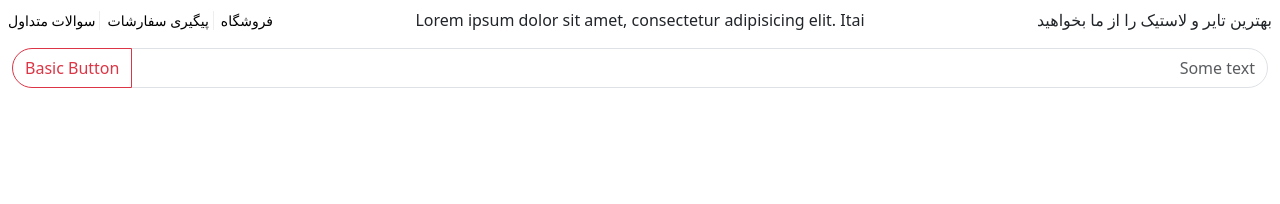
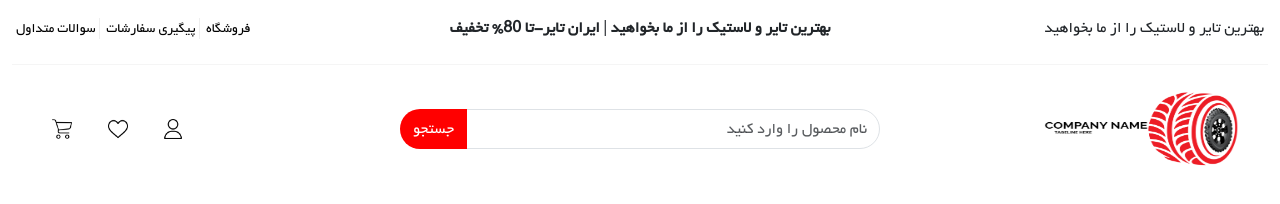
Before and after one commit to taara-r/tarahi-narm-afzar, a plain HTML site: page index.html in a window 1280 px wide. Drawn offline with Linux system fonts and the light colour scheme.

Commit message:
header end

```diff
--- a/index.html
+++ b/index.html
@@ -12,16 +12,16 @@
 </head>
 <body>
 <div class="container-fluid">
-    <header class="">
-        <div class="top-bar d-none  d-lg-block">
-            <div class="row ">
-                <div class="col p-2 my-auto  top-bar-size">
+    <header class="sticky-header">
+        <div class="top-bar d-none d-lg-block">
+            <div class="row p-2">
+                <div class="top-bar-right col p-2 my-auto  top-bar-size">
                     <p>
                         بهترین تایر و لاستیک را از ما بخواهید
                     </p>
                 </div>
-                <div class="col-6 row p-2 text-center justify-content-center top-bar-size">
-                    <p>Lorem ipsum dolor sit amet, consectetur adipisicing elit. Itai</p>
+                <div class="top-bar-center col-6 row p-2 text-center justify-content-center top-bar-size">
+                    <p>بهترین تایر و لاستیک را از ما بخواهید | ایران تایر-تا 80% تخفیف</p>
                 </div>
                 <div class="top-bar-left col text-end p-2 top-bar-size">
                     <a href="#">فروشگاه&nbsp;&nbsp;</a>
@@ -30,12 +30,59 @@
                 </div>
             </div>
         </div>
-        <div class="section-two">
-            <div class="input-group h-50 my-auto mx-auto">
+        <div class="header-mobile">
+            <div class="header-sz d-lg-none">
+                <div class=" header-top header-sz row  align-items-center">
+                    <div class="header-right col-3">
+                        <span class="header-menu ">&#9776;</span>
+                    </div>
+                    <div class="header-center text-center col-6">
+                        <img src="./assets/tire logo - Made with PosterMyWall.png" width="200" height="80" alt="">
+                    </div>
+                    <div class="header-left col-3 text-end ">
+                        <span class="shopping-cart "> <img src="./assets/icons/shopping-cart.png" width="20" height="20" alt=""></span>
+                    </div>
+                </div>
+                <div class="header-bottom-fix row align-items-center justify-content-center">
+                    <div class="col-3">
+                        <span class="user p-1 p-2"><img src="./assets/icons/menu (1).png" width="20" height="20" alt=""></span>
 
-                <input type="text" class="search form-control" placeholder="Some text">
-                <button class="btn search-button btn-outline-danger" type="button">Basic Button</button>
+                    </div>
+                    <div class="col-3">
+                        <span class="user p-1 p-2"><img src="./assets/icons/user.png" width="20" height="20" alt=""></span>
 
+                    </div>
+                    <div class="col-3">
+                        <span class="user p-1 p-2"><img src="./assets/icons/search-interface-symbol.png" width="20" height="20" alt=""></span>
+
+                    </div>
+                    <div class="col-3">
+                        <span class="user p-1 p-2"><img src="./assets/icons/heart.png" width="20" height="20" alt=""></span>
+
+                    </div>
+                </div>
+            </div>
+        </div>
+        <div class="header-desktop d-none d-lg-block">
+            <div class=" row align-items-center">
+                <div class="col"><img src="./assets/tire logo - Made with PosterMyWall.png" width="200" height="80" alt=""></div>
+                <div class="col-6">
+                    <div class="input-group search-box my-auto mx-auto">
+                        <input type="text" class="search form-control" placeholder="نام محصول را وارد کنید">
+                        <button class="btn search-button" type="button">جستجو</button>
+                    </div>
+                </div>
+                <div class="col text-end">
+                    <span class="user p-3">
+                        <img src="./assets/icons/user.png" width="20" height="20" alt="">
+                    </span>
+                    <span class="user p-3">
+                        <img src="./assets/icons/heart.png" width="20" height="20" alt="">
+                    </span>
+                    <span class="shopping-cart p-3">
+                        <img src="./assets/icons/shopping-cart.png" width="20" height="20" alt="">
+                    </span>
+                </div>
             </div>
         </div>
     </header>
--- a/style.css
+++ b/style.css
@@ -1,19 +1,23 @@
+@font-face {
+    font-family: Yekan;
+    src: url('./font/Yekan.ttf');
+}
 *{
     margin: 0;
     padding: 0;
     box-sizing: border-box;
+    font-family: Yekan;
+    background-color: white;
+}
+.sticky-header{
+    position: -webkit-sticky;
+    position: sticky;
+    top: 0;
 }
 .ms-n5 {
     margin-left: -40px;
 }
-.search{
-    border-radius: 0px 25px 25px 0px !important;
-    height: 2.5rem;
-}
-.search-button{
-    border-radius: 25px 0px 0px 25px !important;
-    height: 2.5rem;
-}
+
 .top-bar-size{
     height: 3rem;
 }
@@ -21,6 +25,12 @@
     text-decoration: none;
     color: black;
     font-size: 14px;
+}
+.top-bar-right , .top-bar-center{
+    font-size:16px;
+}
+.top-bar-center{
+    font-weight: bold;
 }
 .top-bar-left a:first-child::after,
 .top-bar-left a:nth-child(2)::after
@@ -30,3 +40,53 @@
     height: 16px;
     border-right: 1px solid #eee;
 }
+.top-bar-left a:hover{
+    color: red;
+}
+.header-top{
+    box-shadow: 0px 0px 6px 2px #b4b4b4;
+
+
+}
+.header-sz{
+    height:5rem;
+}
+.header-right .header-menu{
+    font-size:30px;
+}
+.header-bottom-fix{
+    position: fixed;
+    bottom: 0;
+    width: 100%;
+    text-align: center;
+    height: 2.5rem;
+    box-shadow: 0px 0px 6px 2px #b4b4b4;
+
+}
+.header-desktop{
+    border-top: 1px solid whitesmoke;
+    padding: 1.5rem;
+
+}
+.search-box{
+    width:30rem !important;
+}
+.search{
+    border-radius: 0px 25px 25px 0px !important;
+    height: 2.5rem;
+}
+.search-button{
+    border-radius: 25px 0px 0px 25px !important;
+    height: 2.5rem;
+    background-color: red !important;
+    color: white !important;
+}
+.search-button:hover{
+    color: red !important;
+    background-color: #000 !important;
+}
+.form-control:focus {
+    outline: none!important;
+    box-shadow: none !important;
+    border-color: rgb(231, 231, 231) !important;
+}
```
Also changed, not shown: assets/icons/heart.png (added), assets/icons/menu (1).png (added), assets/icons/search-interface-symbol.png (added), assets/icons/shopping-cart.png (added), assets/icons/user.png (added), assets/tire logo - Made with PosterMyWall.png (added), assets/tire-logo-design-template-b876c3baf0c4cce82b6f99af389b1a09_screen.jpg (added), font/Yekan.ttf (added), font/Yekan.woff (added), 1 other file.
